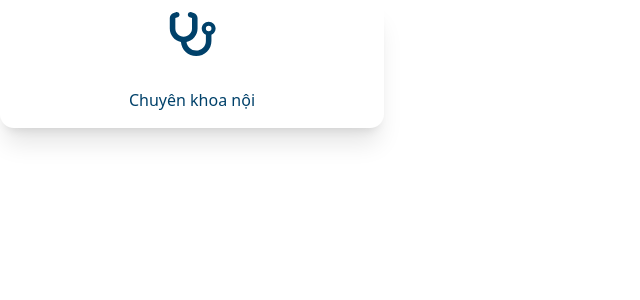
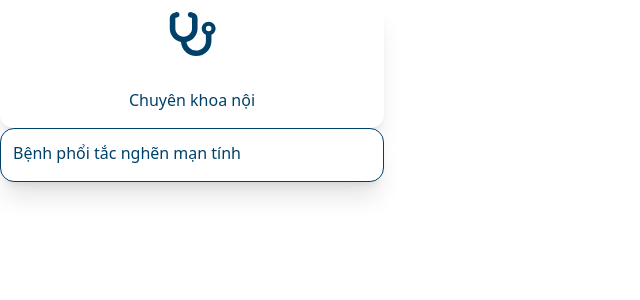
Before and after one commit to BaoNgoc2211/Graduate-fe, a Next.js app: page /disease/disCategory in a window 1280 px wide. Shown: the top 300 px of the page, without its empty margins (0-640 px from the left). Built offline with nearby package versions, Linux system fonts and the light colour scheme.

Commit message:
feat: SCRUM-50 Component Disease Item

```diff
--- a/src/app/disease/disCategory/page.tsx
+++ b/src/app/disease/disCategory/page.tsx
@@ -1,6 +1,7 @@
 "use client";
 
-import DisCategoryItem from "@/components/diseases/disCategory-items";
+import DisCategoryItem from "@/components/diseases/disCategory-item";
+import DiseaseTagItem from "@/components/diseases/disease-tag-item";
 
 const DisCategory = () => {
   // const [disCategory, setDisCategory] = useState({
@@ -10,6 +11,7 @@ const DisCategory = () => {
   return (
     <>
       <DisCategoryItem />
+      <DiseaseTagItem />
     </>
   );
 };
--- /dev/null
+++ b/src/components/diseases/disease-item.tsx
@@ -0,0 +1,10 @@
+const DiseaseItem = () => {
+  return (
+    <>
+      <div>
+        <p></p>
+      </div>
+    </>
+  );
+};
+export default DiseaseItem;
--- /dev/null
+++ b/src/components/diseases/disease-tag-item.tsx
@@ -0,0 +1,11 @@
+const DiseaseTagItem = () => {
+  return (
+    <div className="border border-[#00416A] bg-white rounded-xl shadow-xl w-full max-w-sm py-3 px-3">
+      <p className=" pb-1 font-medium text-[#00416A]">
+        Bệnh phổi tắc nghẽn mạn tính
+      </p>
+    </div>
+  );
+};
+
+export default DiseaseTagItem;
```
Also changed, not shown: src/components/diseases/disCategory-item.tsx (renamed from src/components/diseases/disCategory-items.tsx), src/components/footer.tsx (deleted), src/components/header.tsx (deleted).
